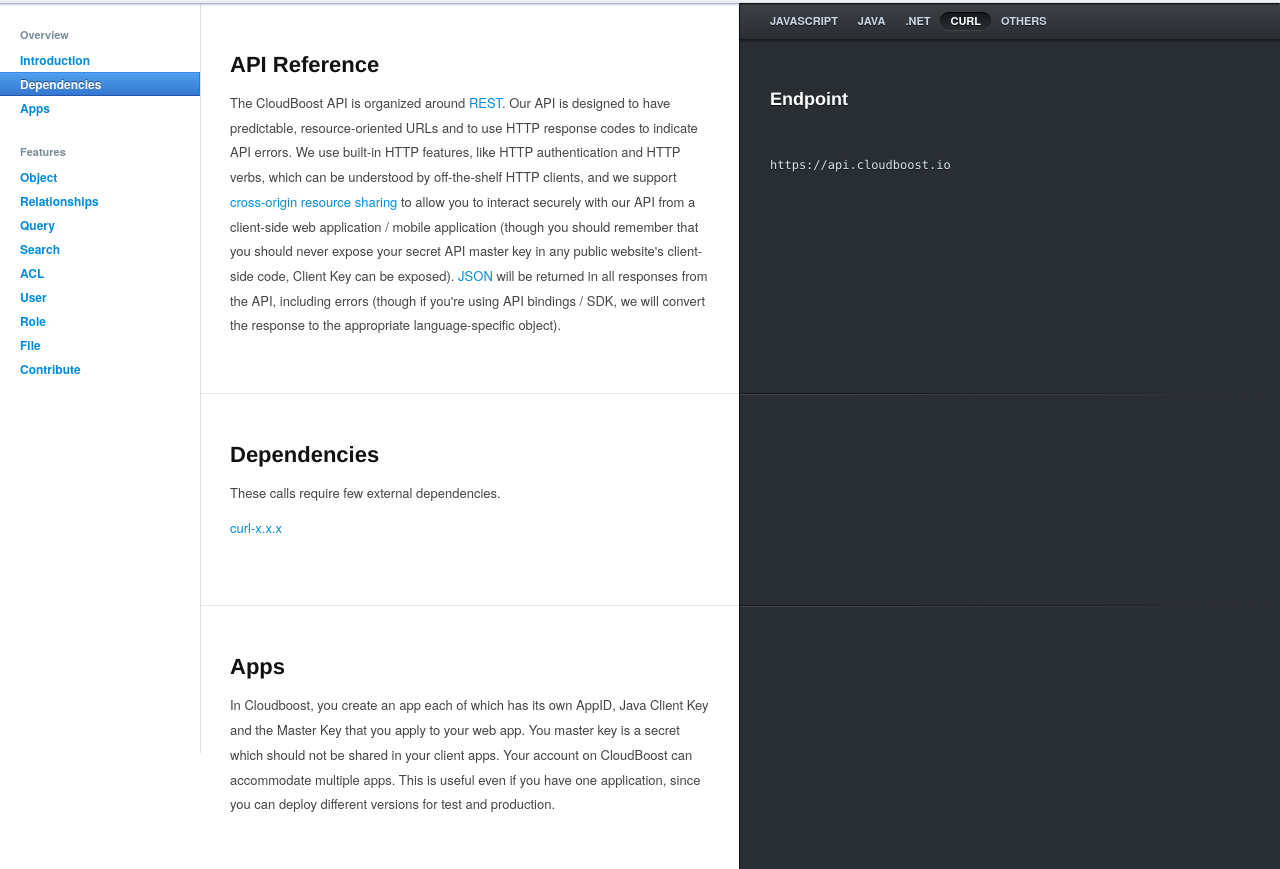
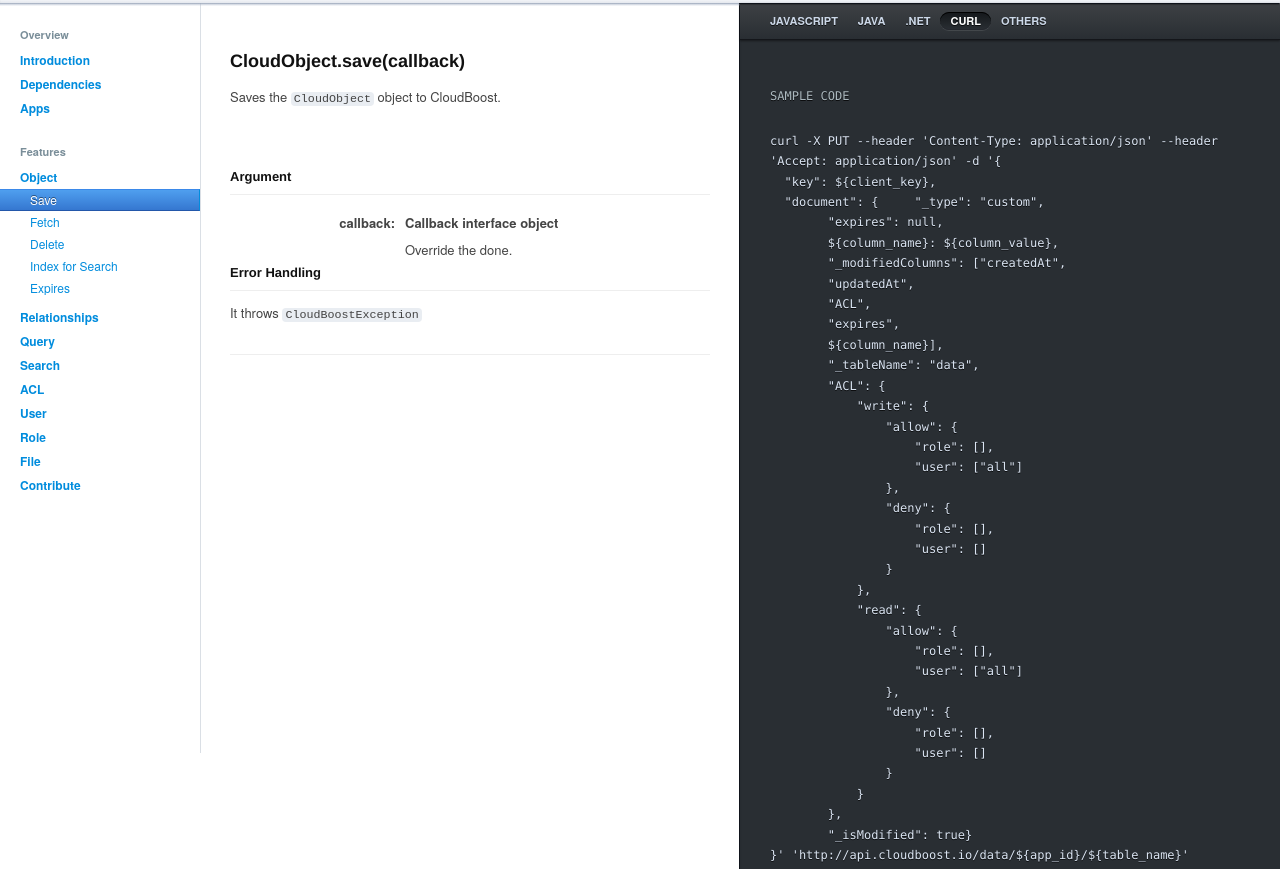
Before and after one commit to CloudBoost/docs, a website: page curl.html in a window 1280 px wide. Shown: the part 47-916 px from the top of the page. Drawn offline with Linux system fonts and the light colour scheme.

Commit message:
checking curl in production

```diff
--- a/Gruntfile.js
+++ b/Gruntfile.js
@@ -93,9 +93,6 @@
                 src: ['api/commonHead.html',
                 'api/curl/content-guide.html',
                 'api/langMenuHeadWrap.html',
-                'api/curl/introduction.html',
-                'api/curl/dependencies.html',
-                'api/curl/apps.html',
                 'api/curl/cloudObjects.html',
                 'api/langMenuFootWrap.html',
                 'api/commonFoot.html'
--- a/curl.html
+++ b/curl.html
@@ -179,62 +179,6 @@
           <a id="others-swagger" class="language" href="swagger">Others</a>
         </div>
 <div class="method">
-          <a id='Introduction' name="Introduction" class="section-anchor">&nbsp;</a>
-          <div class="method-section">
-            <div class="method-description">
-
-              <h1>API Reference</h1>
-
-              <p>
-              The CloudBoost API is organized around <a href="http://en.wikipedia.org/wiki/Representational_State_Transfer">REST</a>. Our API is designed to have predictable, resource-oriented URLs and to use HTTP response codes to indicate API errors. We use built-in HTTP features, like HTTP authentication and HTTP verbs, which can be understood by off-the-shelf HTTP clients, and we support <a href="http://en.wikipedia.org/wiki/Cross-origin_resource_sharing">cross-origin resource sharing</a> to allow you to interact securely with our API from a client-side web application / mobile application (though you should remember that you should never expose your secret API master key in any public website's client-side code, Client Key can be exposed). <a href="http://www.json.org/">JSON</a> will be returned in all responses from the API, including errors (though if you're using API bindings / SDK, we will convert the response to the appropriate language-specific object).
-          </p>
-
-            </div>
-            <div class="method-example" id="api-summary-example">
-
-              <h3>Endpoint</h3>
-              <h4></h4> <a href="">
-                <code>https://api.cloudboost.io</code>
-              </a> <br/>
-
-            </div>
-          </div>
-        </div>
-<div class="method">
-          <a id='Dependencies' name="Dependencies" class="section-anchor">&nbsp;</a>
-          <div class="method-section">
-            <div class="method-description">
-
-              <h1>Dependencies</h1>
-              <p>
-              These calls require few external dependencies.
-              <ul>
-              	<li><a href="">curl-x.x.x</a></li>
-              </ul>
-              </p>
-            </div>
-            <div class="method-example" id="api-summary-example">
-            </div> <!-- method-example -->
-          </div> <!-- method-section -->
-        </div> <!-- method -->
- <div class="method">
-          <a id='Apps' name="Apps" class="section-anchor">&nbsp;</a>
-          <div class="method-section">
-            <div class="method-description">
-
-              <h1>Apps</h1>
-              <p>
-              In Cloudboost, you create an app each of which has its own AppID, Java
-              Client Key and the Master Key that you apply to your web app. You master key is a secret which should not be shared in your client apps. Your account on CloudBoost can accommodate multiple apps.
-
-              This is useful even if you have one application, since you can deploy different versions for test and production.
-              </p>
-            </div>
-            <div class="method-example" id="api-summary-example">
-            </div>
-          </div>
-        </div>
-
           <a id='CloudObject-save' name="CloudObject-save" class="section-anchor">&nbsp;</a>
           <div class="method-section">
             <div class="method-description">
@@ -296,10 +240,11 @@
         },
         "_isModified": true}
 }' 'http://api.cloudboost.io/data/${app_id}/${table_name}'
-</span></span></span></code>
+</span></span></code>
 
             </div><!-- method-example -->
           </div> <!-- method-section -->
+          </div>
 
 
 
```
Also changed, not shown: api/curl/cloudObjects.html (+3 -2 lines).
